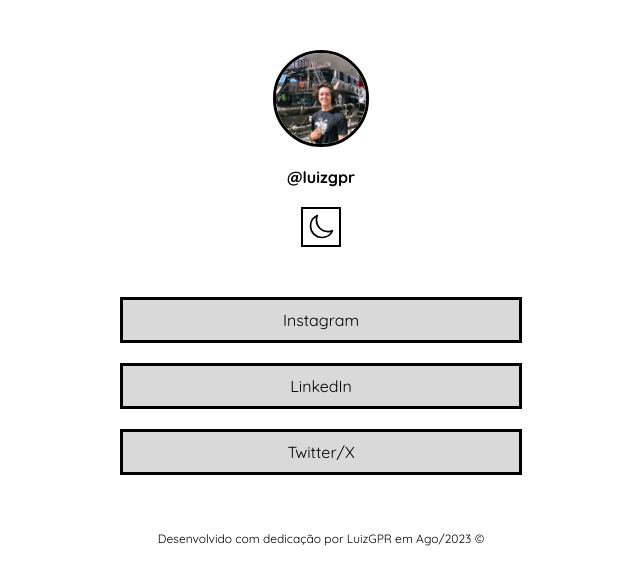
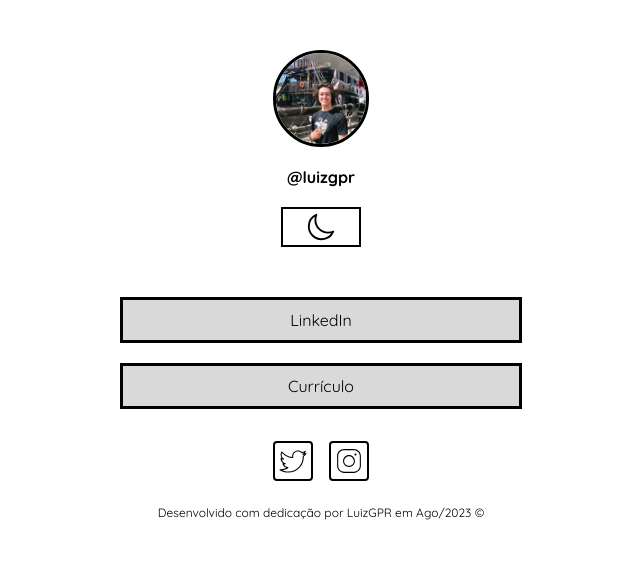
Before and after one commit to LuizGPR/luizgpr-linktree, a plain HTML site: page index.html in a window 1280 px wide. Shown: the whole page, without its empty margins (319-959 px from the left). Drawn offline with Linux system fonts and the light colour scheme.

Commit message:
social icons

```diff
--- a/index.html
+++ b/index.html
@@ -17,13 +17,16 @@
                 <button  onclick="toggleMode()"></button>
             </div>
         </div>
-        <nav id="links">
+        <div id="links">
             <ul>
-                <li><a href="https://www.instagram.com/luizgpr/" target="_blank" rel="noopener noreferrer">Instagram</a></li>
                 <li><a href="https://www.linkedin.com/in/luizgpr/" target="_blank" rel="noopener noreferrer">LinkedIn</a></li>
-                <li><a href="https://twitter.com/_luizgpr" target="_blank" rel="noopener noreferrer">Twitter/X</a></li>
+                <li><a href="http://" target="_blank" rel="noopener noreferrer">Currículo</a></li>
             </ul>
-        </nav>
+        </div>
+        <div id="social-container">
+            <a id="twt" href="https://twitter.com/_lgpr" target="_blank" rel="noopener noreferrer"></a>
+            <a id="insta" href="https://www.instagram.com/luizgpr/" target="_blank" rel="noopener noreferrer"></a>
+        </div>
         <footer>
             <span>Desenvolvido com dedicação por LuizGPR em Ago/2023 &#169;</span>
         </footer>
--- a/style.css
+++ b/style.css
@@ -14,16 +14,22 @@
     --bglink: rgba(0,0,0,0.15);
     --link-hover: rgba(0,0,0,0.3);
     --butact: rgba(0,0,0,0.5);
+    --twt: url(properties/light-twt.svg);
+    --slink-hover:rgba(0,0,0,0.25);
+    --insta: url(properties/light-insta.svg);
 }
 
 .dark{
     --text-color: white;
     --bg-color: black;
-    --switch: url(properties/icons8-sol-32.svg);
+    --switch: url(properties/sun-outline.svg);
     --border-link:white;
     --bglink: rgba(255,255,255,0.15);
     --link-hover: rgba(255,255,255,0.3);
     --butact: rgba(255,255,255,0.5);
+    --twt:url(properties/dark-twt.svg);
+    --slink-hover: rgba(255,255,255,0.25);
+    --insta: url(properties/dark-insta.svg);
 }
 
 body{
@@ -61,10 +67,10 @@ body{
 }
 
 #button>button{
-    width: 40px;
+    width: 80px;
     height: 40px;
     background: var(--switch) no-repeat center;
-    background-size: 75%;
+    background-size: 40%;
     border: 2px solid var(--border-link);
     transition:0.2s;
     cursor: pointer;
@@ -114,3 +120,39 @@ body{
     font-size: 12px;
     margin: 24px;
 }
+
+#social-container{
+    display: flex;
+    align-items: center;
+    justify-content: center;
+    gap: 16px;
+    margin: 0px;
+}
+
+#twt,#insta{
+    display: flex;
+    width: 40px;
+    height: 40px;
+    border: 2px solid var(--border-link);
+    transition: 0.2s;
+    border-radius: 10%;
+}
+
+#twt{
+    background: var(--twt) no-repeat center;
+    background-size: 100%;
+}
+
+#insta{
+    background: var(--insta) no-repeat center;
+    background-size: 100%;
+}
+
+#insta:hover,#twt:hover{
+    background-color: var(--slink-hover);
+}
+
+#insta:active,#twt:active{
+    box-shadow: inset 0px 0px 10px var(--butact);
+    transition: 0s;
+}
```
Also changed, not shown: properties/dark-insta.svg (added), properties/dark-twt.svg (added), properties/light-insta.svg (added), properties/light-twt.svg (added), properties/sun-outline.svg (renamed from properties/icons8-sol-32.svg).
